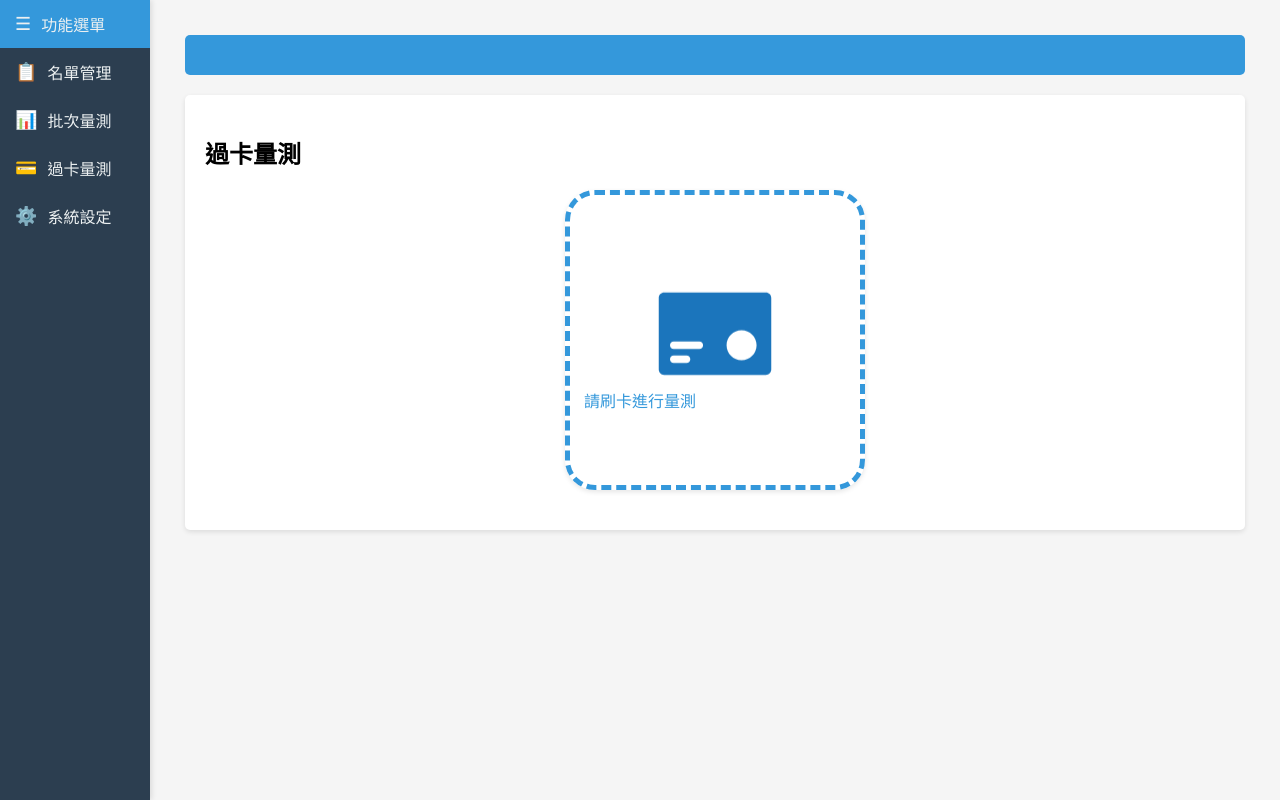
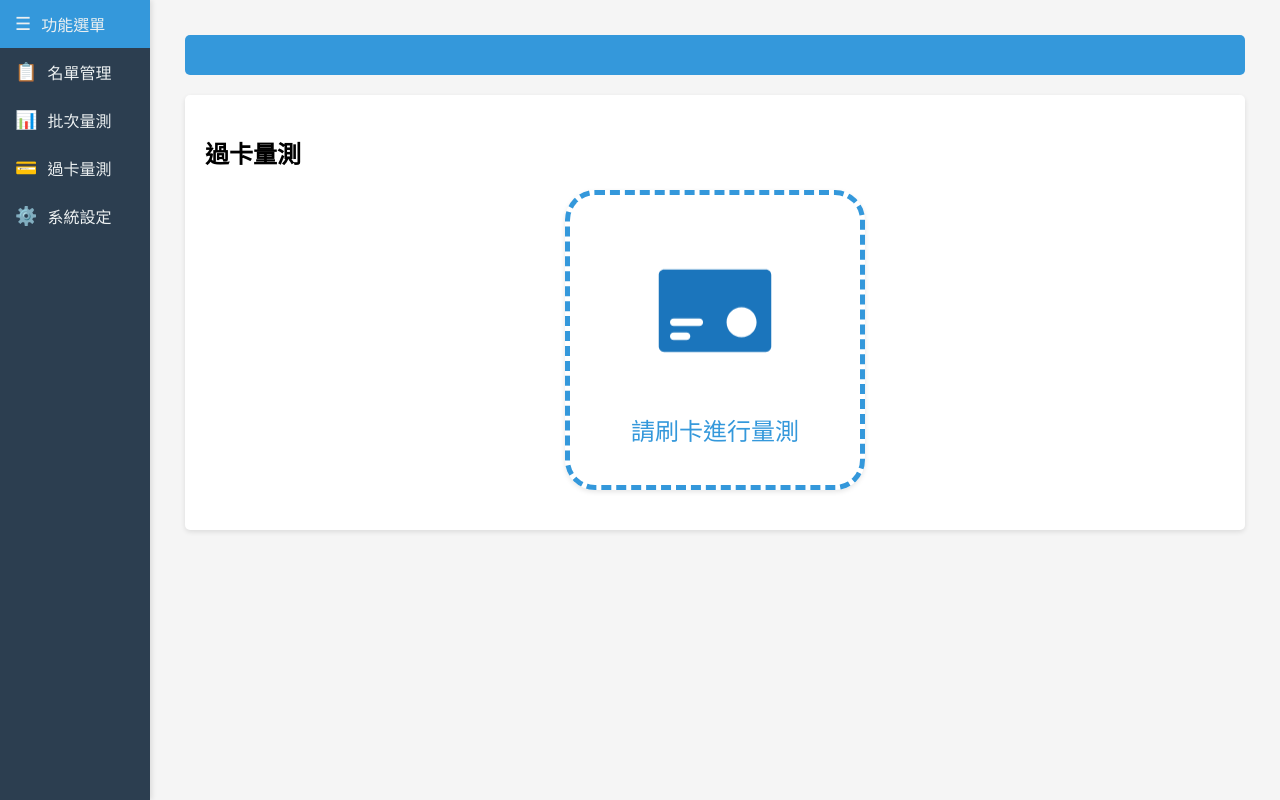
Before and after one commit to Jane0620/demo_8, a website: page public/pages/3.html in a window 1280 px wide. Drawn offline with Linux system fonts and the light colour scheme.

Commit message:
card css

```diff
--- a/public/pages/3.html
+++ b/public/pages/3.html
@@ -40,11 +40,11 @@
               <h2>過卡量測</h2>
             </div>
             <div class="ic-card" id="ic-card">
-              <img src="/assets/card.svg" alt="刷卡圖示" />
+              <img src="/assets/card.svg" alt="刷卡圖示" id="icon"/>
 
-              <div id="loading-container">
+
                 <span id="message">請刷卡進行量測</span>
-              </div>
+
             </div>
           </div>
         </div>
--- a/public/styles/card-measurement.css
+++ b/public/styles/card-measurement.css
@@ -21,7 +21,7 @@
 }
 .ic-card span {
   position: static;
-  font-size: 16px;
+  font-size: 24px;
   color: #3498db;
   text-align: center;
   margin-top: 10px;
```
